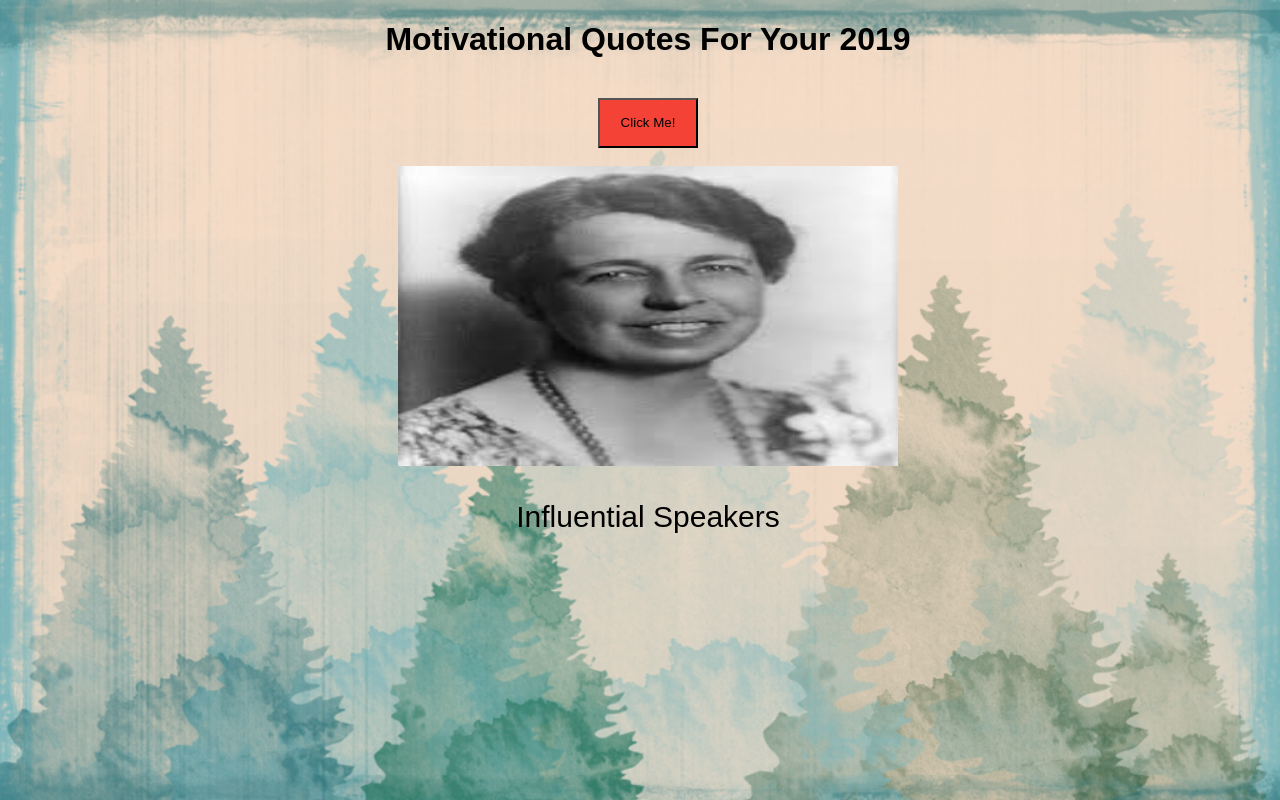
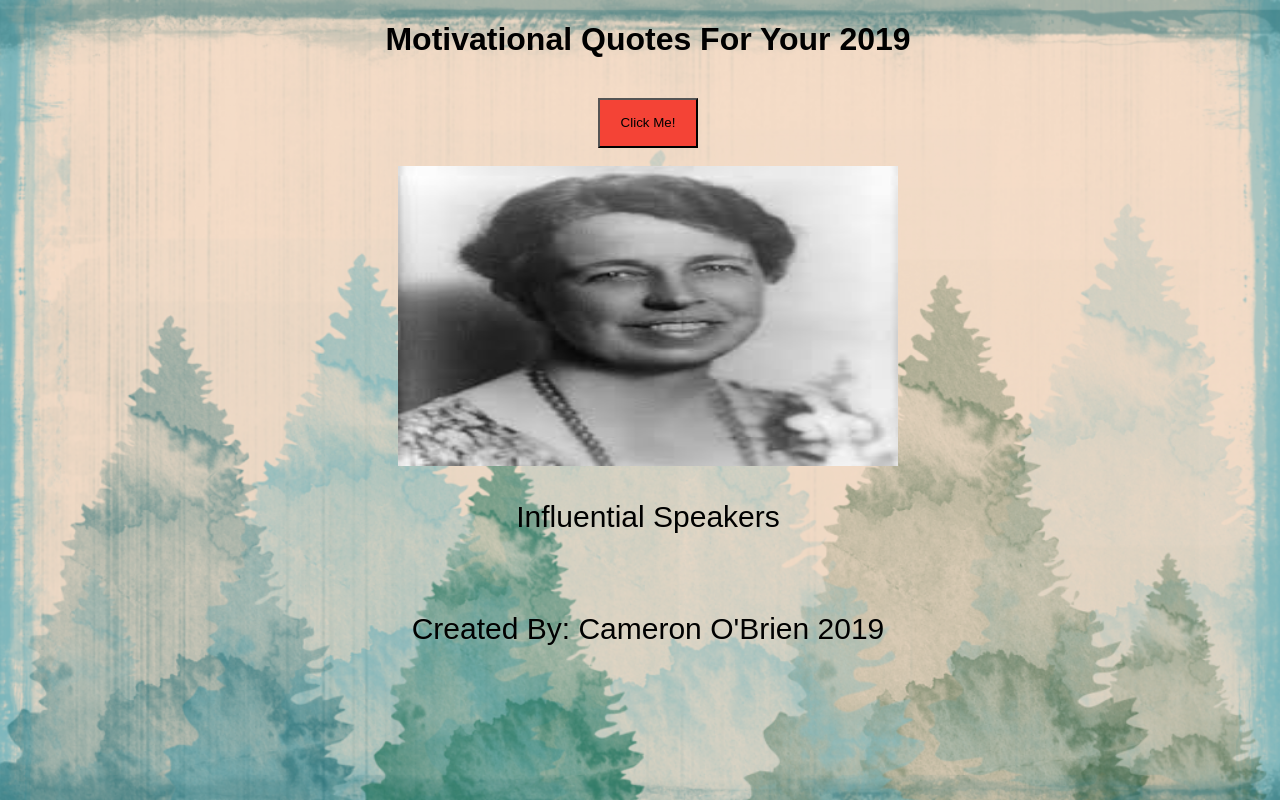
Before and after one commit to camobrien/QuoteGenerator, a plain HTML site: page index.html in a window 1280 px wide. Drawn offline with Linux system fonts and the light colour scheme.

```diff
--- a/index.html
+++ b/index.html
@@ -19,5 +19,7 @@
     <img name="slide" width="500" height="300">
     <p> Influential Speakers </p>
   </div>
+  <br/>
+  <p> Created By: Cameron O'Brien 2019 <p/>
 </body>
 </html>
```
